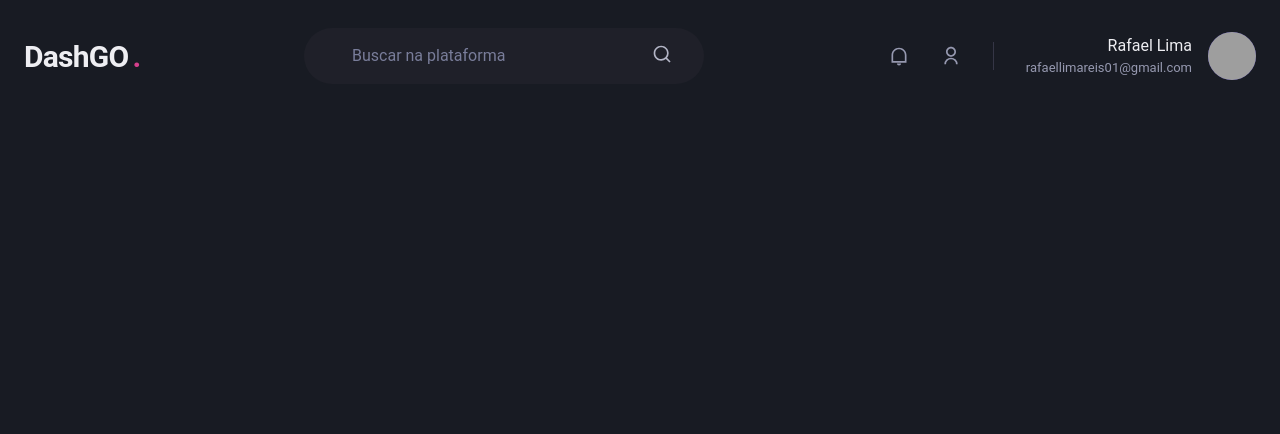
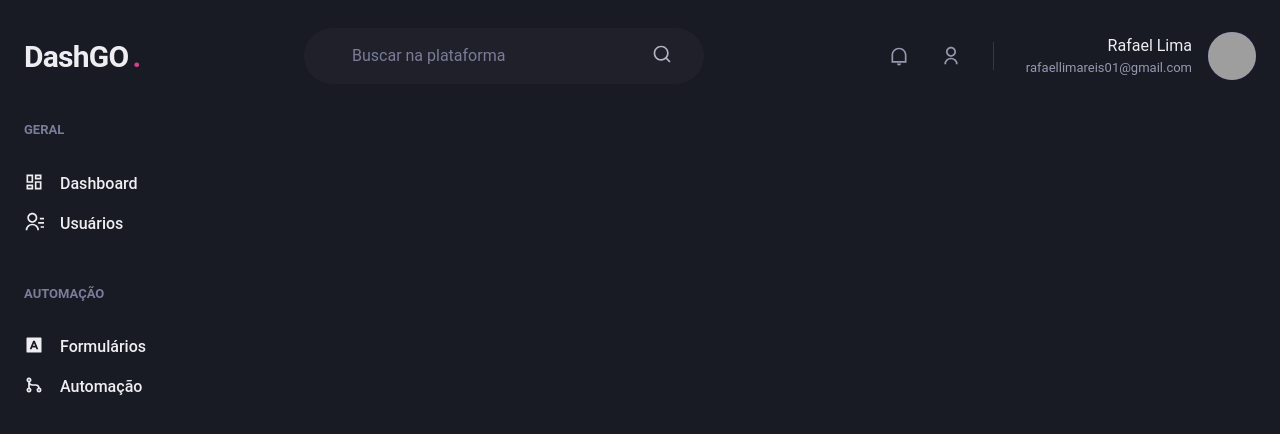
Before and after one commit to RafaelLimaReis/rocketseat_course, a Next.js app in the folder dashgo/: page /dashboard in a window 1280 px wide. Shown: the top 434 px of the page. Built offline with nearby package versions, Linux system fonts and the light colour scheme; grey boxes are pictures that could not be loaded.

Commit message:
componente de menu

```diff
--- /dev/null
+++ b/dashgo/src/components/Sidebar.tsx
@@ -0,0 +1,37 @@
+import { Box, Stack, Text, Link, Icon } from "@chakra-ui/react";
+import { RiContactsLine, RiDashboardLine, RiGitMergeLine, RiInputMethodFill } from "react-icons/ri";
+
+export function Sidebar() {
+    return (
+        <Box as="aside" w="64" mr="8">
+            <Stack spacing="12" align="flex-start">
+                <Box>
+                    <Text fontWeight="bold" color="gray.400" fontSize="small">GERAL</Text>
+                    <Stack spacing="4" mt="8" align="stretch">
+                        <Link display="flex">
+                            <Icon as={RiDashboardLine} fontSize="20"/>
+                            <Text ml="4" fontWeight="medium">Dashboard</Text>
+                        </Link>
+                        <Link display="flex">
+                            <Icon as={RiContactsLine} fontSize="20"/>
+                            <Text ml="4" fontWeight="medium">Usuários</Text>
+                        </Link>
+                    </Stack>
+                </Box>
+                <Box>
+                    <Text fontWeight="bold" color="gray.400" fontSize="small">AUTOMAÇÃO</Text>
+                    <Stack spacing="4" mt="8" align="stretch">
+                        <Link display="flex">
+                            <Icon as={RiInputMethodFill} fontSize="20"/>
+                            <Text ml="4" fontWeight="medium">Formulários</Text>
+                        </Link>
+                        <Link display="flex">
+                            <Icon as={RiGitMergeLine} fontSize="20"/>
+                            <Text ml="4" fontWeight="medium">Automação</Text>
+                        </Link>
+                    </Stack>
+                </Box>
+            </Stack>
+        </Box>
+    )
+}
--- a/dashgo/src/pages/dashboard.tsx
+++ b/dashgo/src/pages/dashboard.tsx
@@ -1,7 +1,15 @@
+import { Flex } from "@chakra-ui/react";
 import { Header } from "../components/Header";
+import { Sidebar } from "../components/Sidebar";
 
 export default function Dashboard() {
     return (
-        <Header />
+        <Flex direction="column" h="100vh">
+            <Header />
+
+            <Flex w="100%" my="6" maxWidth={1480} mx="auto" px="6">
+                <Sidebar />
+            </Flex>
+        </Flex>
     )
 }
```
